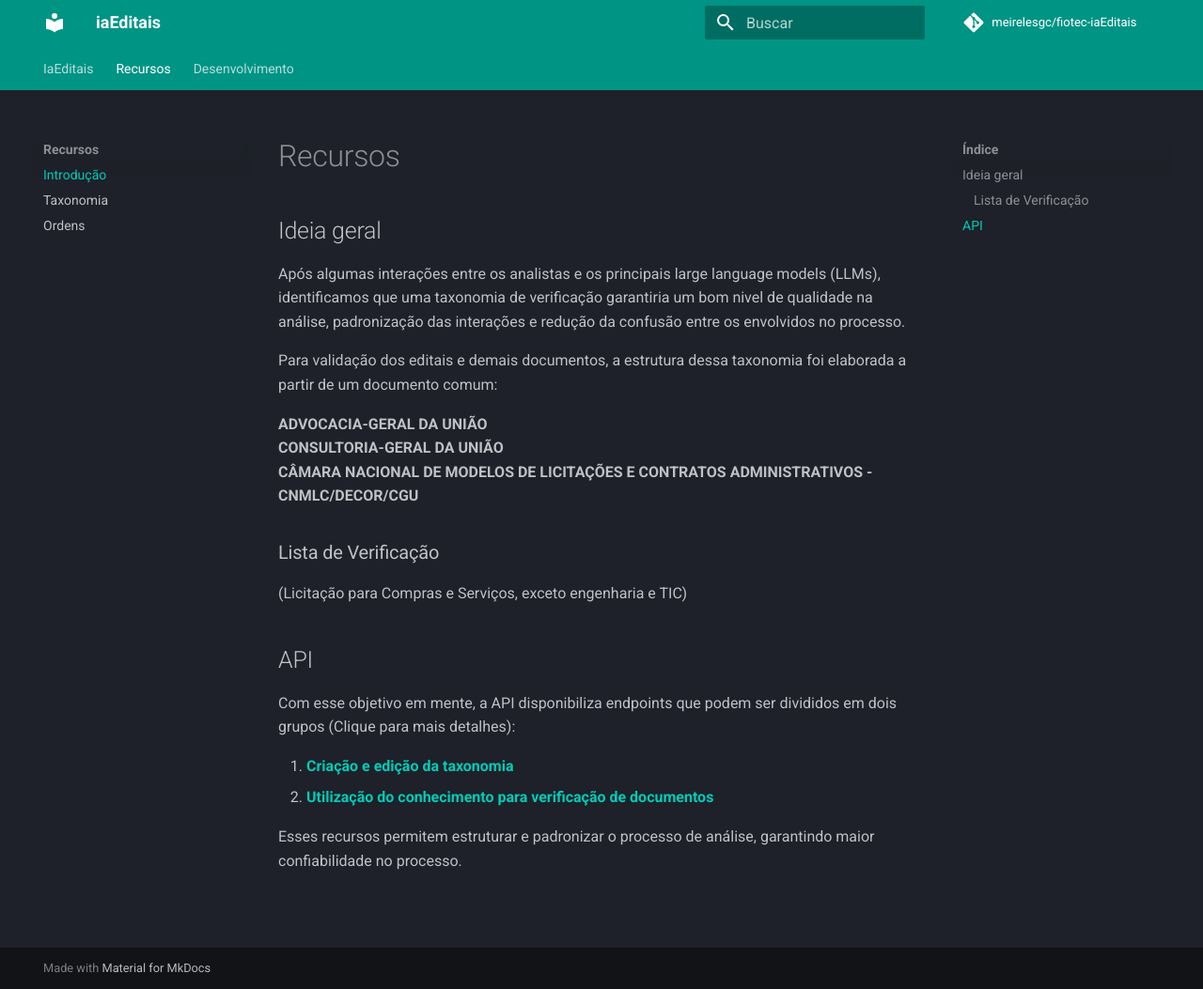
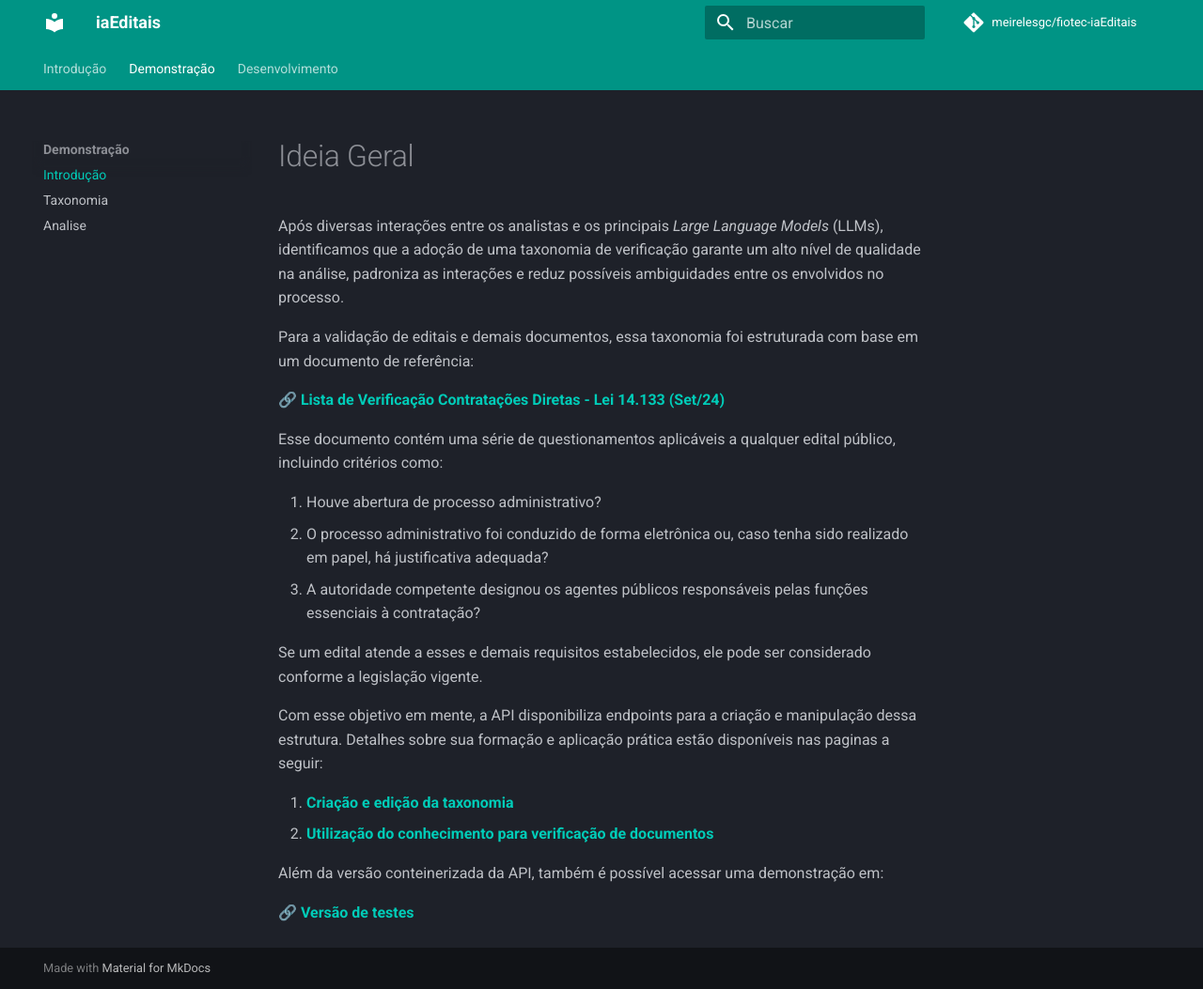
Before and after one commit to meirelesgc/iaEditais-back, an MkDocs documentation site: the page built from docs/resources/index.md, in a window 1280 px wide and 1053 px high. Shown: the whole window at 94% size. Built offline with MkDocs 1.6.1 and Material for MkDocs 9.7.7, drawn with Linux system fonts in a browser that asks for light colours; comment, search, counter and statistics services are not loaded.

Commit message:
Corrigindo a página de introdução da Demo

```diff
--- a/docs/resources/index.md
+++ b/docs/resources/index.md
@@ -1,24 +1,24 @@
-# Recursos
+# Ideia Geral
 
-## Ideia geral
+Após diversas interações entre os analistas e os principais *Large Language Models* (LLMs), identificamos que a adoção de uma taxonomia de verificação garante um alto nível de qualidade na análise, padroniza as interações e reduz possíveis ambiguidades entre os envolvidos no processo.
 
-Após algumas interações entre os analistas e os principais large language models (LLMs), identificamos que uma taxonomia de verificação garantiria um bom nivel de qualidade na análise, padronização das interações e redução da confusão entre os envolvidos no processo.
+Para a validação de editais e demais documentos, essa taxonomia foi estruturada com base em um documento de referência:
 
-Para validação dos editais e demais documentos, a estrutura dessa taxonomia foi elaborada a partir de um documento comum:
+🔗 **[Lista de Verificação Contratações Diretas - Lei 14.133 (Set/24)](https://view.officeapps.live.com/op/view.aspx?src=https%3A%2F%2Fwww.gov.br%2Fagu%2Fpt-br%2Fcomposicao%2Fcgu%2Fcgu%2Fmodelos%2Flicitacoesecontratos%2F14133%2Flistas-de-verificacao%2Fmodelo-de-lista-de-verificacao-contratacoes-diretas-lei-no-14-133-set-24.docx&wdOrigin=BROWSELINK)**
 
-**ADVOCACIA-GERAL DA UNIÃO**
-**CONSULTORIA-GERAL DA UNIÃO**
-**CÂMARA NACIONAL DE MODELOS DE LICITAÇÕES E CONTRATOS ADMINISTRATIVOS - CNMLC/DECOR/CGU**
+Esse documento contém uma série de questionamentos aplicáveis a qualquer edital público, incluindo critérios como:
 
-### Lista de Verificação
+1. Houve abertura de processo administrativo?
+2. O processo administrativo foi conduzido de forma eletrônica ou, caso tenha sido realizado em papel, há justificativa adequada?
+3. A autoridade competente designou os agentes públicos responsáveis pelas funções essenciais à contratação?
 
-(Licitação para Compras e Serviços, exceto engenharia e TIC)
+Se um edital atende a esses e demais requisitos estabelecidos, ele pode ser considerado conforme a legislação vigente.
 
-## API
-
-Com esse objetivo em mente, a API disponibiliza endpoints que podem ser divididos em dois grupos (Clique para mais detalhes):
+Com esse objetivo em mente, a API disponibiliza endpoints para a criação e manipulação dessa estrutura. Detalhes sobre sua formação e aplicação prática estão disponíveis nas paginas a seguir:
 
 1. **[Criação e edição da taxonomia](taxonomy.md)**
-2. **[Utilização do conhecimento para verificação de documentos](order.md)**
+2. **[Utilização do conhecimento para verificação de documentos](analysis.md)**
 
-Esses recursos permitem estruturar e padronizar o processo de análise, garantindo maior confiabilidade no processo.
+Além da versão conteinerizada da API, também é possível acessar uma demonstração em:
+
+🔗 **[Versão de testes](http://150.164.52.61:8501/)**
--- a/mkdocs.yml
+++ b/mkdocs.yml
@@ -3,11 +3,11 @@ repo_url: https://github.com/meirelesgc/fiotec-iaEditais.git
 repo_name: meirelesgc/fiotec-iaEditais
 
 nav:
-  - 'IaEditais': index.md
-  - 'Recursos':
+  - 'Introdução': index.md
+  - 'Demonstração':
     - 'Introdução': resources/index.md
     - 'Taxonomia': resources/taxonomy.md
-    - 'Ordens': resources/order.md
+    - 'Analise': resources/analysis.md
   - 'Desenvolvimento': dev/index.md
 
 theme:
--- a/pyproject.toml
+++ b/pyproject.toml
@@ -61,3 +61,4 @@ addopts = '-p no:warnings'
 run = 'fastapi dev iaEditais'
 test = 'pytest -s -x --cov=iaEditais -vv; coverage html'
 demo = 'streamlit run demo/streamlit.py'
+mkdocs = 'mkdocs serve --dev-addr 0.0.0.0:8888'
```
Also changed, not shown: docs/index.md (line endings or trailing spaces), docs/resources/analysis.md (renamed from docs/resources/order.md).
